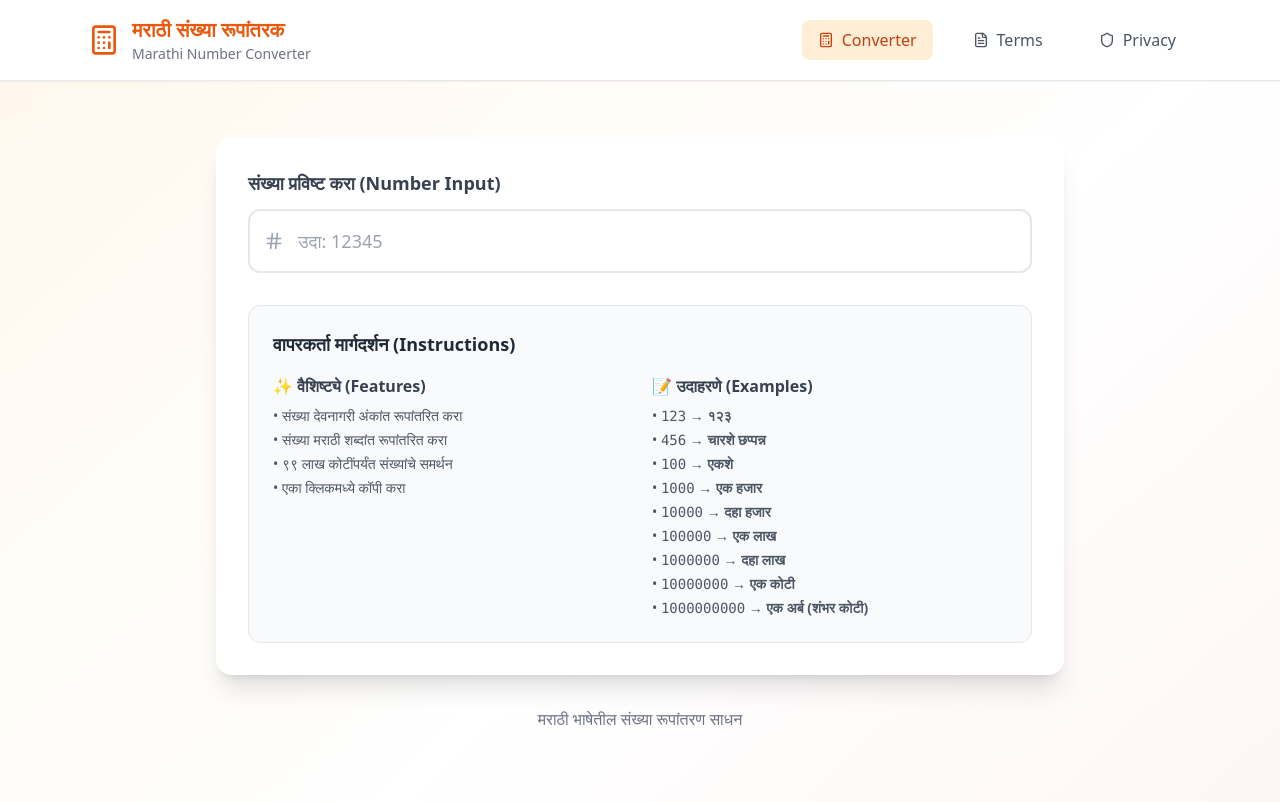
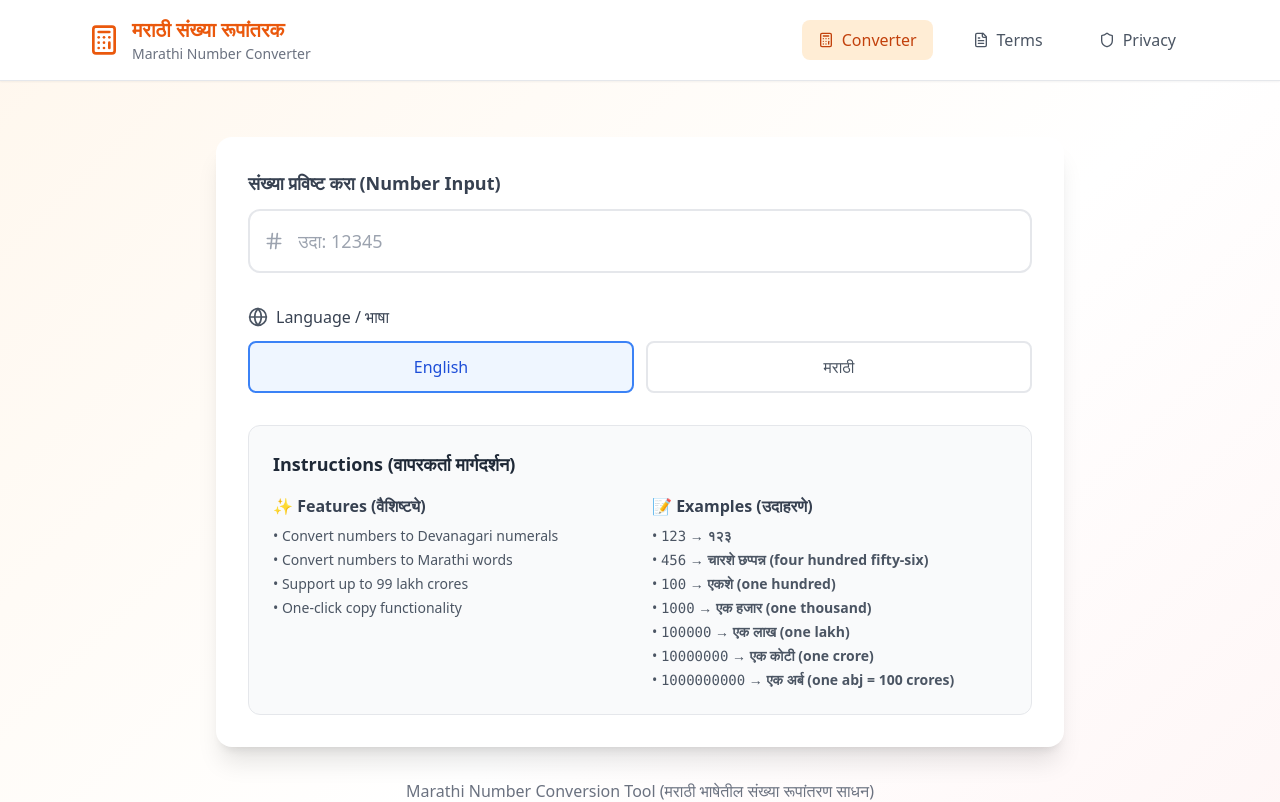
Before and after one commit to Shirishpantone/Marathicounter, a React (Vite) app: page / in a window 1280 px wide. Shown: the top 802 px of the page. Built offline with nearby package versions, Linux system fonts and the light colour scheme.

Commit message:
Add English and Marathi language options

```diff
--- a/src/components/NumberConverter.tsx
+++ b/src/components/NumberConverter.tsx
@@ -1,5 +1,5 @@
 import React, { useState, useEffect } from 'react';
-import { Calculator, Hash, Type, Copy, Check } from 'lucide-react';
+import { Calculator, Hash, Type, Copy, Check, Globe } from 'lucide-react';
 import { convertToMarathiNumerals, convertToMarathiWords, formatNumberWithCommas } from '../utils/marathiConverter';
 
 export default function NumberConverter() {
@@ -8,6 +8,7 @@ export default function NumberConverter() {
   const [marathiNumerals, setMarathiNumerals] = useState('');
   const [marathiWords, setMarathiWords] = useState('');
   const [copied, setCopied] = useState<string | null>(null);
+  const [language, setLanguage] = useState<'english' | 'marathi'>('english');
 
   useEffect(() => {
     if (inputValue.trim() === '') {
@@ -73,6 +74,37 @@ export default function NumberConverter() {
             )}
           </div>
 
+          {/* Language Options */}
+          <div className="mb-6 sm:mb-8">
+            <div className="flex items-center gap-2 mb-3">
+              <Globe className="w-4 h-4 sm:w-5 sm:h-5 text-gray-600" />
+              <span className="text-sm sm:text-base font-medium text-gray-700">
+                {language === 'english' ? 'Language / भाषा' : 'भाषा / Language'}
+              </span>
+            </div>
+            <div className="flex gap-2 sm:gap-3">
+              <button
+                onClick={() => setLanguage('english')}
+                className={`flex-1 px-3 sm:px-4 py-2 sm:py-3 rounded-lg border-2 transition-all duration-200 text-sm sm:text-base font-medium ${
+                  language === 'english'
+                    ? 'border-blue-500 bg-blue-50 text-blue-700'
+                    : 'border-gray-200 bg-white text-gray-600 hover:border-gray-300 hover:bg-gray-50'
+                }`}
+              >
+                English
+              </button>
+              <button
+                onClick={() => setLanguage('marathi')}
+                className={`flex-1 px-3 sm:px-4 py-2 sm:py-3 rounded-lg border-2 transition-all duration-200 text-sm sm:text-base font-medium ${
+                  language === 'marathi'
+                    ? 'border-orange-500 bg-orange-50 text-orange-700'
+                    : 'border-gray-200 bg-white text-gray-600 hover:border-gray-300 hover:bg-gray-50'
+                }`}
+              >
+                मराठी
+              </button>
+            </div>
+          </div>
           {/* Results Section */}
           {number !== null && (
             <div className="space-y-4 sm:space-y-6">
@@ -81,14 +113,21 @@ export default function NumberConverter() {
                 <div className="flex items-center justify-between mb-3 sm:mb-4">
                   <div className="flex items-center gap-2 flex-1 min-w-0">
                     <Hash className="w-4 h-4 sm:w-5 sm:h-5 text-blue-600 flex-shrink-0" />
-                    <h3 className="text-sm sm:text-lg font-semibold text-gray-800 truncate">मराठी अंक (Devanagari Numerals)</h3>
+                    <h3 className="text-sm sm:text-lg font-semibold text-gray-800 truncate">
+                      {language === 'english' ? 'Devanagari Numerals (मराठी अंक)' : 'मराठी अंक (Devanagari Numerals)'}
+                    </h3>
                   </div>
                   <button
                     onClick={() => handleCopy(marathiNumerals, 'numerals')}
                     className="flex items-center gap-1 px-2 sm:px-3 py-1 text-xs sm:text-sm bg-blue-100 hover:bg-blue-200 text-blue-700 rounded-lg transition-colors duration-200 flex-shrink-0"
                   >
                     {copied === 'numerals' ? <Check className="w-3 h-3 sm:w-4 sm:h-4" /> : <Copy className="w-3 h-3 sm:w-4 sm:h-4" />}
-                    <span className="hidden sm:inline">{copied === 'numerals' ? 'Copied!' : 'Copy'}</span>
+                    <span className="hidden sm:inline">
+                      {copied === 'numerals'
+                        ? (language === 'english' ? 'Copied!' : 'कॉपी झाले!')
+                        : (language === 'english' ? 'Copy' : 'कॉपी')
+                      }
+                    </span>
                   </button>
                 </div>
                 <div className="text-xl sm:text-2xl lg:text-3xl font-bold text-blue-800 bg-white rounded-lg p-3 sm:p-4 text-center break-all">
@@ -101,14 +140,21 @@ export default function NumberConverter() {
                 <div className="flex items-center justify-between mb-3 sm:mb-4">
                   <div className="flex items-center gap-2 flex-1 min-w-0">
                     <Type className="w-4 h-4 sm:w-5 sm:h-5 text-green-600 flex-shrink-0" />
-                    <h3 className="text-sm sm:text-lg font-semibold text-gray-800 truncate">मराठी शब्द (Marathi Words)</h3>
+                    <h3 className="text-sm sm:text-lg font-semibold text-gray-800 truncate">
+                      {language === 'english' ? 'Marathi Words (मराठी शब्द)' : 'मराठी शब्द (Marathi Words)'}
+                    </h3>
                   </div>
                   <button
                     onClick={() => handleCopy(marathiWords, 'words')}
                     className="flex items-center gap-1 px-2 sm:px-3 py-1 text-xs sm:text-sm bg-green-100 hover:bg-green-200 text-green-700 rounded-lg transition-colors duration-200 flex-shrink-0"
                   >
                     {copied === 'words' ? <Check className="w-3 h-3 sm:w-4 sm:h-4" /> : <Copy className="w-3 h-3 sm:w-4 sm:h-4" />}
-                    <span className="hidden sm:inline">{copied === 'words' ? 'Copied!' : 'Copy'}</span>
+                    <span className="hidden sm:inline">
+                      {copied === 'words'
+                        ? (language === 'english' ? 'Copied!' : 'कॉपी झाले!')
+                        : (language === 'english' ? 'Copy' : 'कॉपी')
+                      }
+                    </span>
                   </button>
                 </div>
                 <div className="text-base sm:text-xl lg:text-2xl font-bold text-green-800 bg-white rounded-lg p-3 sm:p-4 text-center leading-relaxed break-words">
@@ -118,7 +164,9 @@ export default function NumberConverter() {
 
               {/* Example Section */}
               <div className="bg-gradient-to-r from-purple-50 to-pink-50 rounded-xl p-4 sm:p-6 border border-purple-100">
-                <h3 className="text-base sm:text-lg font-semibold text-gray-800 mb-3 sm:mb-4">संपूर्ण रूपांतरण (Complete Conversion)</h3>
+                <h3 className="text-base sm:text-lg font-semibold text-gray-800 mb-3 sm:mb-4">
+                  {language === 'english' ? 'Complete Conversion (संपूर्ण रूपांतरण)' : 'संपूर्ण रूपांतरण (Complete Conversion)'}
+                </h3>
                 <div className="space-y-2 sm:space-y-3">
                   <div className="flex flex-col sm:flex-row sm:items-center gap-2">
                     <span className="text-gray-600 font-medium text-sm sm:text-base min-w-[80px] sm:min-w-[100px]">English:</span>
@@ -130,7 +178,9 @@ export default function NumberConverter() {
                   </div>
                   <div className="flex flex-col sm:flex-row sm:items-start gap-2">
                     <span className="text-gray-600 font-medium text-sm sm:text-base min-w-[80px] sm:min-w-[100px] flex-shrink-0">Words:</span>
-                    <span className="text-sm sm:text-lg font-bold text-purple-800 leading-relaxed break-words">{marathiWords}</span>
+                    <span className="text-sm sm:text-lg font-bold text-purple-800 leading-relaxed break-words">
+                      {language === 'english' ? marathiWords : marathiWords}
+                    </span>
                   </div>
                 </div>
               </div>
@@ -140,29 +190,56 @@ export default function NumberConverter() {
           {/* Instructions */}
           {number === null && (
             <div className="bg-gray-50 rounded-xl p-4 sm:p-6 border border-gray-200">
-              <h3 className="text-base sm:text-lg font-semibold text-gray-800 mb-3 sm:mb-4">वापरकर्ता मार्गदर्शन (Instructions)</h3>
+              <h3 className="text-base sm:text-lg font-semibold text-gray-800 mb-3 sm:mb-4">
+                {language === 'english' ? 'Instructions (वापरकर्ता मार्गदर्शन)' : 'वापरकर्ता मार्गदर्शन (Instructions)'}
+              </h3>
               <div className="grid lg:grid-cols-2 gap-4 sm:gap-6">
                 <div>
-                  <h4 className="font-semibold text-gray-700 mb-2 text-sm sm:text-base">✨ वैशिष्ट्ये (Features)</h4>
+                  <h4 className="font-semibold text-gray-700 mb-2 text-sm sm:text-base">
+                    {language === 'english' ? '✨ Features (वैशिष्ट्ये)' : '✨ वैशिष्ट्ये (Features)'}
+                  </h4>
                   <ul className="text-gray-600 space-y-1 text-xs sm:text-sm">
-                    <li>• संख्या देवनागरी अंकांत रूपांतरित करा</li>
-                    <li>• संख्या मराठी शब्दांत रूपांतरित करा</li>
-                    <li>• ९९ लाख कोटींपर्यंत संख्यांचे समर्थन</li>
-                    <li>• एका क्लिकमध्ये कॉपी करा</li>
+                    {language === 'english' ? (
+                      <>
+                        <li>• Convert numbers to Devanagari numerals</li>
+                        <li>• Convert numbers to Marathi words</li>
+                        <li>• Support up to 99 lakh crores</li>
+                        <li>• One-click copy functionality</li>
+                      </>
+                    ) : (
+                      <>
+                        <li>• संख्या देवनागरी अंकांत रूपांतरित करा</li>
+                        <li>• संख्या मराठी शब्दांत रूपांतरित करा</li>
+                        <li>• ९९ लाख कोटींपर्यंत संख्यांचे समर्थन</li>
+                        <li>• एका क्लिकमध्ये कॉपी करा</li>
+                      </>
+                    )}
                   </ul>
                 </div>
                 <div>
-                  <h4 className="font-semibold text-gray-700 mb-2 text-sm sm:text-base">📝 उदाहरणे (Examples)</h4>
+                  <h4 className="font-semibold text-gray-700 mb-2 text-sm sm:text-base">
+                    {language === 'english' ? '📝 Examples (उदाहरणे)' : '📝 उदाहरणे (Examples)'}
+                  </h4>
                   <ul className="text-gray-600 space-y-1 text-xs sm:text-sm">
                     <li>• <span className="font-mono">123</span> → <span className="font-bold">१२३</span></li>
-                    <li>• <span className="font-mono">456</span> → <span className="font-bold">चारशे छप्पन्न</span></li>
-                    <li>• <span className="font-mono">100</span> → <span className="font-bold">एकशे</span></li>
-                    <li>• <span className="font-mono">1000</span> → <span className="font-bold">एक हजार</span></li>
-                    <li>• <span className="font-mono">10000</span> → <span className="font-bold">दहा हजार</span></li>
-                    <li>• <span className="font-mono">100000</span> → <span className="font-bold">एक लाख</span></li>
-                    <li>• <span className="font-mono">1000000</span> → <span className="font-bold">दहा लाख</span></li>
-                    <li>• <span className="font-mono">10000000</span> → <span className="font-bold">एक कोटी</span></li>
-                    <li>• <span className="font-mono">1000000000</span> → <span className="font-bold">एक अर्ब (शंभर कोटी)</span></li>
+                    <li>• <span className="font-mono">456</span> → <span className="font-bold">
+                      {language === 'english' ? 'चारशे छप्पन्न (four hundred fifty-six)' : 'चारशे छप्पन्न'}
+                    </span></li>
+                    <li>• <span className="font-mono">100</span> → <span className="font-bold">
+                      {language === 'english' ? 'एकशे (one hundred)' : 'एकशे'}
+                    </span></li>
+                    <li>• <span className="font-mono">1000</span> → <span className="font-bold">
+                      {language === 'english' ? 'एक हजार (one thousand)' : 'एक हजार'}
+                    </span></li>
+                    <li>• <span className="font-mono">100000</span> → <span className="font-bold">
+                      {language === 'english' ? 'एक लाख (one lakh)' : 'एक लाख'}
+                    </span></li>
+                    <li>• <span className="font-mono">10000000</span> → <span className="font-bold">
+                      {language === 'english' ? 'एक कोटी (one crore)' : 'एक कोटी'}
+                    </span></li>
+                    <li>• <span className="font-mono">1000000000</span> → <span className="font-bold">
+                      {language === 'english' ? 'एक अर्ब (one abj = 100 crores)' : 'एक अर्ब (शंभर कोटी)'}
+                    </span></li>
                   </ul>
                 </div>
               </div>
@@ -173,7 +250,12 @@ export default function NumberConverter() {
 
       {/* Footer */}
       <div className="text-center mt-6 sm:mt-8 text-gray-500 text-sm sm:text-base px-4">
-        <p>मराठी भाषेतील संख्या रूपांतरण साधन</p>
+        <p>
+          {language === 'english'
+            ? 'Marathi Number Conversion Tool (मराठी भाषेतील संख्या रूपांतरण साधन)'
+            : 'मराठी भाषेतील संख्या रूपांतरण साधन (Marathi Number Conversion Tool)'
+          }
+        </p>
       </div>
     </div>
   );
```
